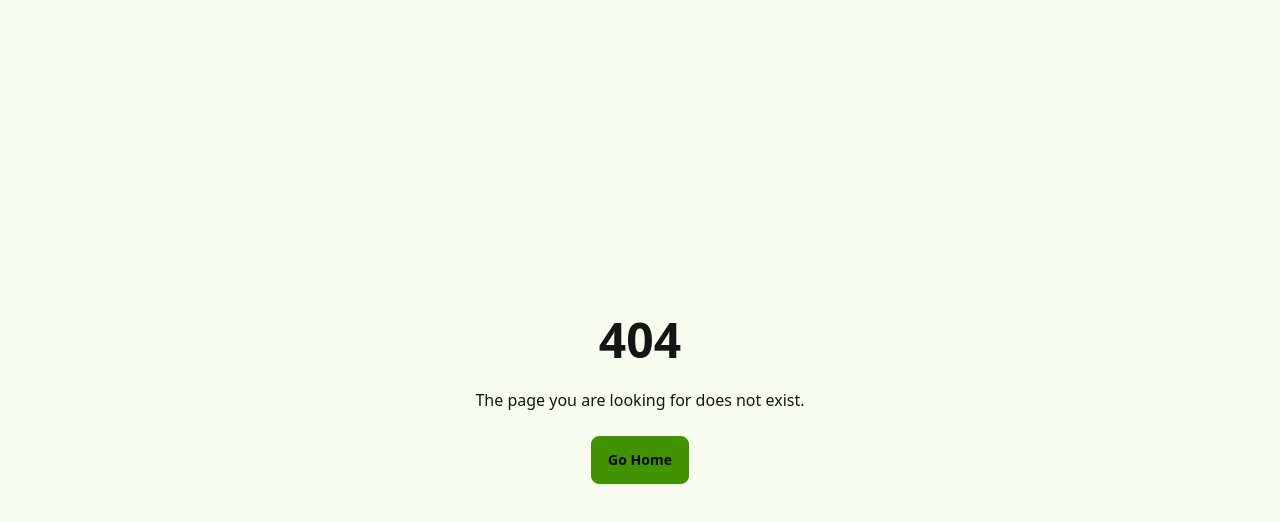
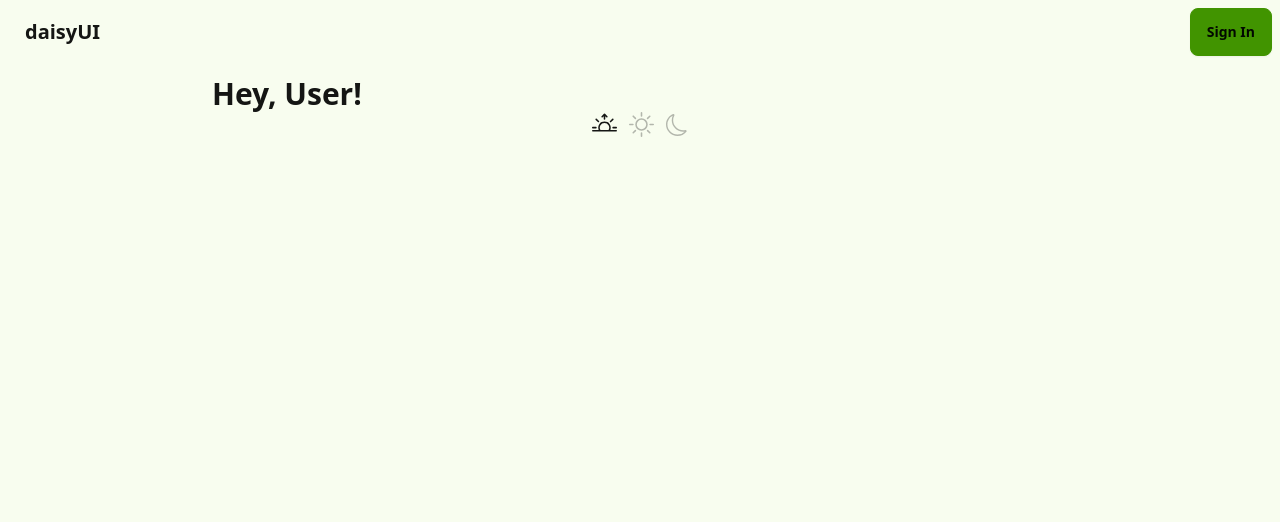
Before and after one commit to paulbgtr/trackhab, a React (Vite) app in the folder frontend/: page /dashboard in a window 1280 px wide. Before the commit this address had no page. Shown: the top 522 px of the page. Built offline with nearby package versions, Linux system fonts and the light colour scheme.

Commit message:
feat: add dashboard route with DayTime

```diff
--- a/frontend/src/main.jsx
+++ b/frontend/src/main.jsx
@@ -6,6 +6,7 @@ import Root from "./routes/root.jsx";
 import SignIn from "./routes/signin.jsx";
 import SignUp from "./routes/signup.jsx";
 import NotFound from "./routes/notFound.jsx";
+import Dashboard from "./routes/dashboard.jsx";
 
 const router = createBrowserRouter([
   {
@@ -21,6 +22,10 @@ const router = createBrowserRouter([
     path: "/signup",
     element: <SignUp />,
   },
+  {
+    path: "/dashboard",
+    element: <Dashboard />,
+  },
 ]);
 
 ReactDOM.createRoot(document.getElementById("root")).render(
--- /dev/null
+++ b/frontend/src/routes/dashboard.jsx
@@ -0,0 +1,13 @@
+import { Layout } from "../components/Layout/Layout";
+import { DayTime } from "./DayTime";
+
+const Dashboard = () => {
+  return (
+    <Layout navbar>
+      <h1 className="font-bold text-3xl">Hey, User!</h1>
+      <DayTime />
+    </Layout>
+  );
+};
+
+export default Dashboard;
```
